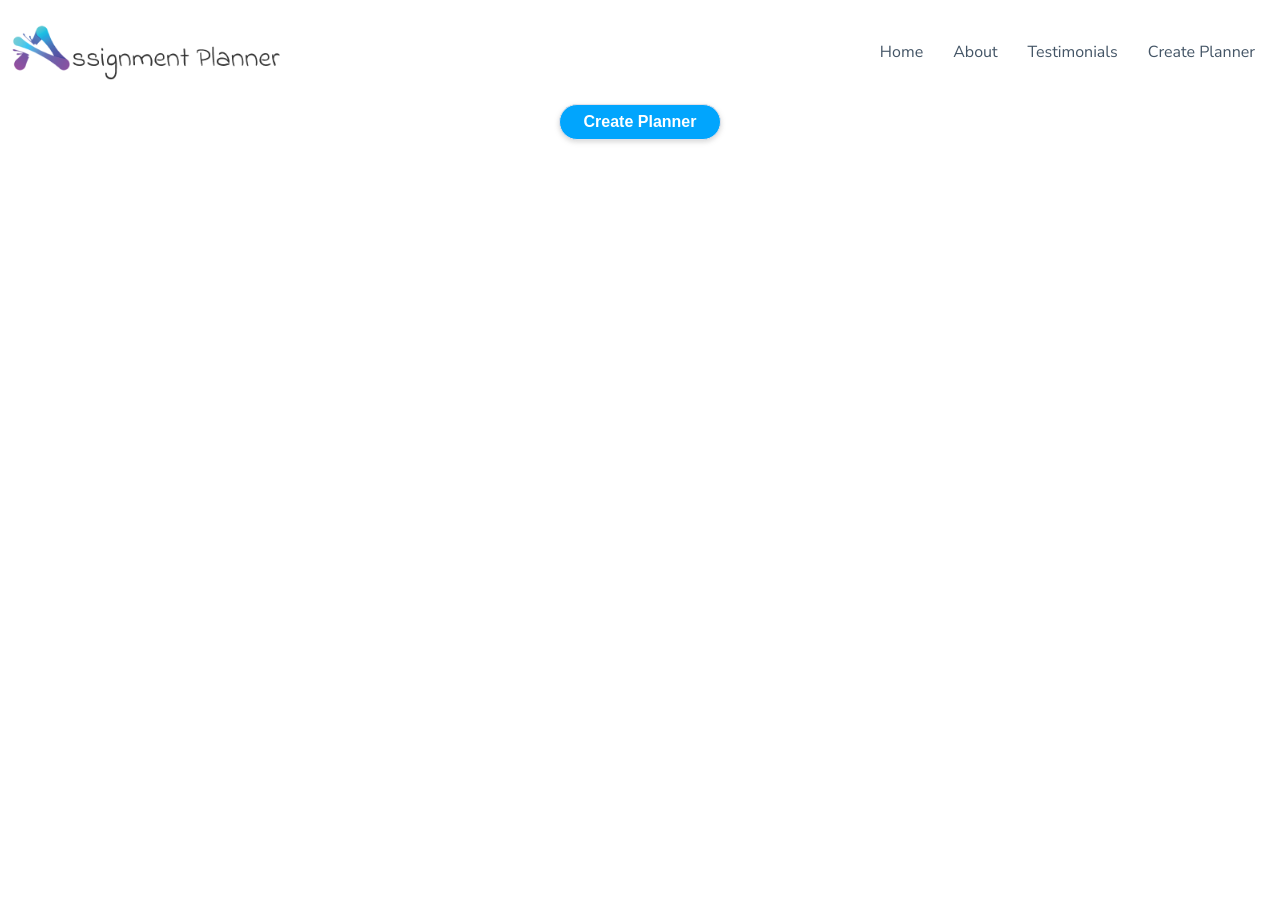
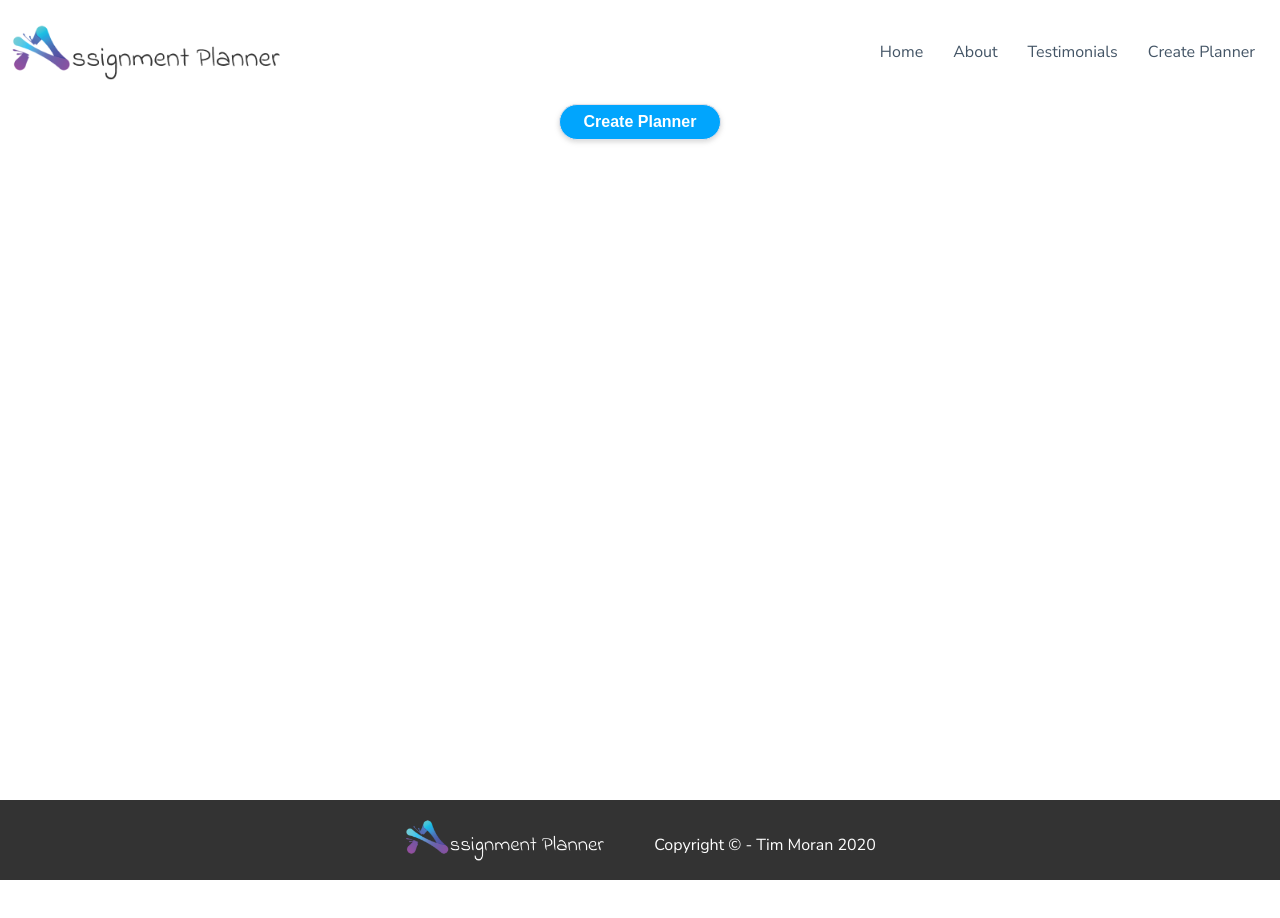
Before and after one commit to tmoran18/assignment-planner, a Next.js app: page /planner in a window 1280 px wide. Shown: the top 918 px of the page. Built offline with nearby package versions, Linux system fonts and the light colour scheme.

Commit message:
updated footer styles

```diff
--- a/components/Footer.js
+++ b/components/Footer.js
@@ -12,7 +12,7 @@ export default function Footer() {
 					footer {
 						position: sticky;
 						left: 0;
-						bottom: 0;
+						bottom: -80px;
 						right: 0;
 						background-color: #333;
 						color: white;
--- a/components/Layout.js
+++ b/components/Layout.js
@@ -1,7 +1,7 @@
 import Head from 'next/head';
 import Navbar from './Navbar';
 import MobileNavBar from './MobileNavBar';
-
+import Footer from '../components/Footer';
 export default function Layout({ children, pageTitle, ...props }) {
 	return (
 		<>
@@ -13,6 +13,7 @@ export default function Layout({ children, pageTitle, ...props }) {
 				<Navbar />
 				<MobileNavBar />
 				<div className='content'>{children}</div>
+				<Footer />
 			</section>
 
 			<style jsx global>{`
```
